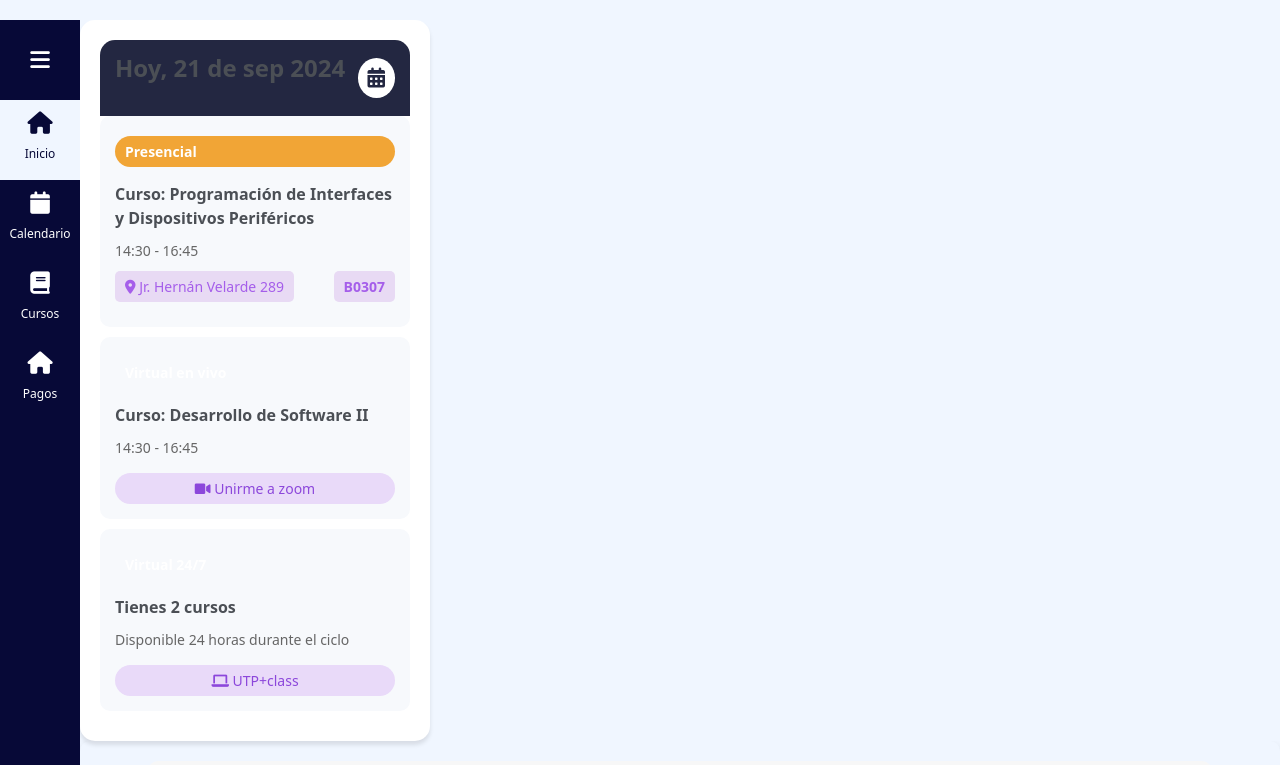
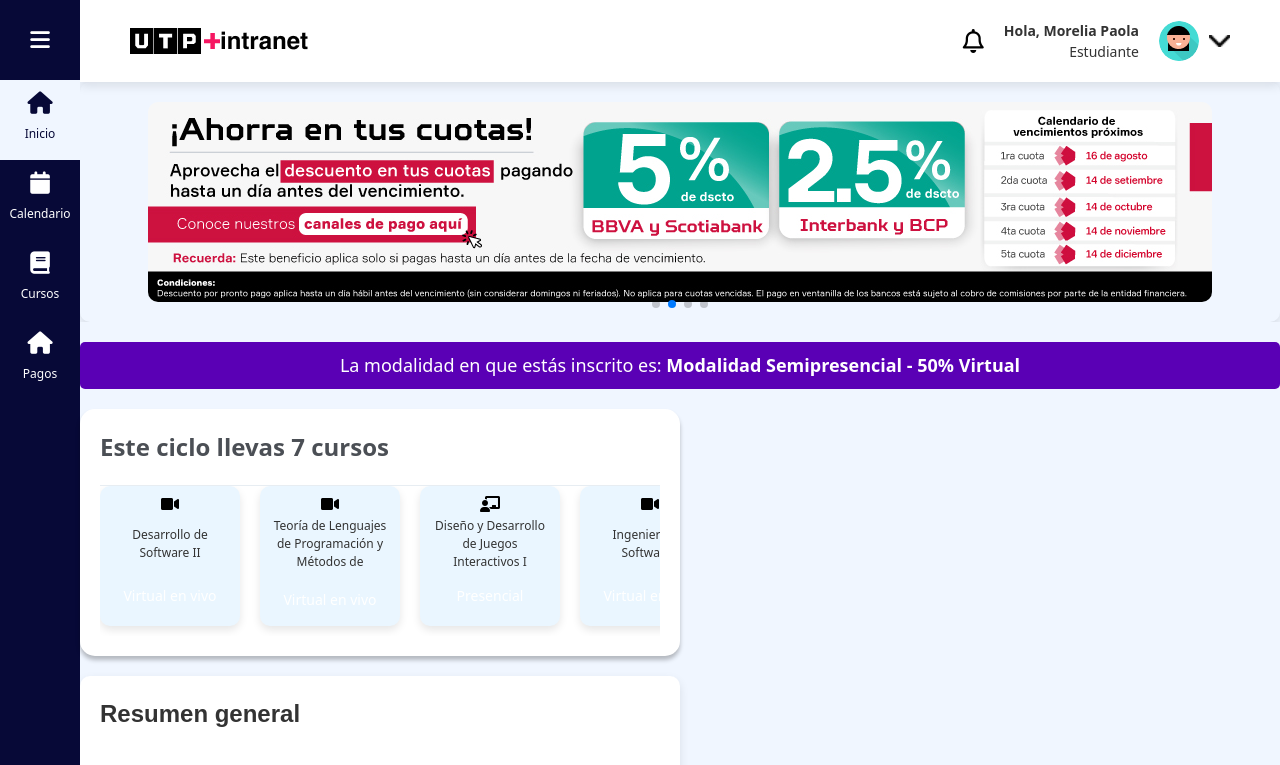
Before and after one commit to christian10x/internship_evaluations, a React (Create React App) app: page / in a window 1280 px wide. Shown: the top 765 px of the page. Built offline with nearby package versions, Linux system fonts and the light colour scheme.

Commit message:
imageSlider y header

```diff
--- a/src/components/header.js
+++ b/src/components/header.js
@@ -1,45 +1,25 @@
-import React from 'react';
-import './horario.css';
+// src/components/Header.js
+import React from "react";
+import './header.css';
 
-function Horario() {
+function Header() {
     return (
-        <div className="horario-container">
-            <div className="horario-header">
-                <h3>Hoy, 21 de sep 2024</h3>
-                <i className="fa-solid fa-calendar-days"></i>
+        <header className="header">
+            <img src="/img/intranet_logo.png" alt="UTP+Intranet Logo" />
+
+            <div className="user-info">
+                <i class="fa-regular fa-bell text-3xl pr-[20px]"></i>
+                <div className="estudiante">
+                    <p>Hola, Morelia Paola</p>
+                    <p>Estudiante</p>
+                </div>
+
+                <img src="/img/logo_perfil.png" alt="User Avatar" className="avatar" />
+                <img src="/img/arrow_down.png" alt="Flecha abajo" className="flecha" />
             </div>
 
-            <div className="horario-item presencial">
-                <p className="badge presencial">Presencial</p>
-                <p className="curso-titulo">Curso: Programación de Interfaces y Dispositivos Periféricos</p>
-                <p className="horario-hora">14:30 - 16:45</p>
-                <div className="horario-lugar">
-                    <a href="#" className="lugar-link">
-                        <i className="fa-solid fa-location-dot"></i> Jr. Hernán Velarde 289
-                    </a>
-                    <span className="aula">B0307</span>
-                </div>
-            </div>
-
-            <div className="horario-item virtual">
-                <p className="badge virtual">Virtual en vivo</p>
-                <p className="curso-titulo">Curso: Desarrollo de Software II</p>
-                <p className="horario-hora">14:30 - 16:45</p>
-                <a href="#" className="horario-zoom">
-                    <i className="fa-solid fa-video"></i> Unirme a zoom
-                </a>
-            </div>
-
-            <div className="horario-item virtual-247">
-                <p className="badge virtual-247">Virtual 24/7</p>
-                <p className="curso-titulo">Tienes 2 cursos</p>
-                <p className="horario-hora">Disponible 24 horas durante el ciclo</p>
-                <a href="#" className="horario-utpclass">
-                    <i className="fa-solid fa-laptop"></i> UTP+class
-                </a>
-            </div>
-        </div>
+        </header>
     );
 }
 
-export default Horario;
+export default Header;
```
